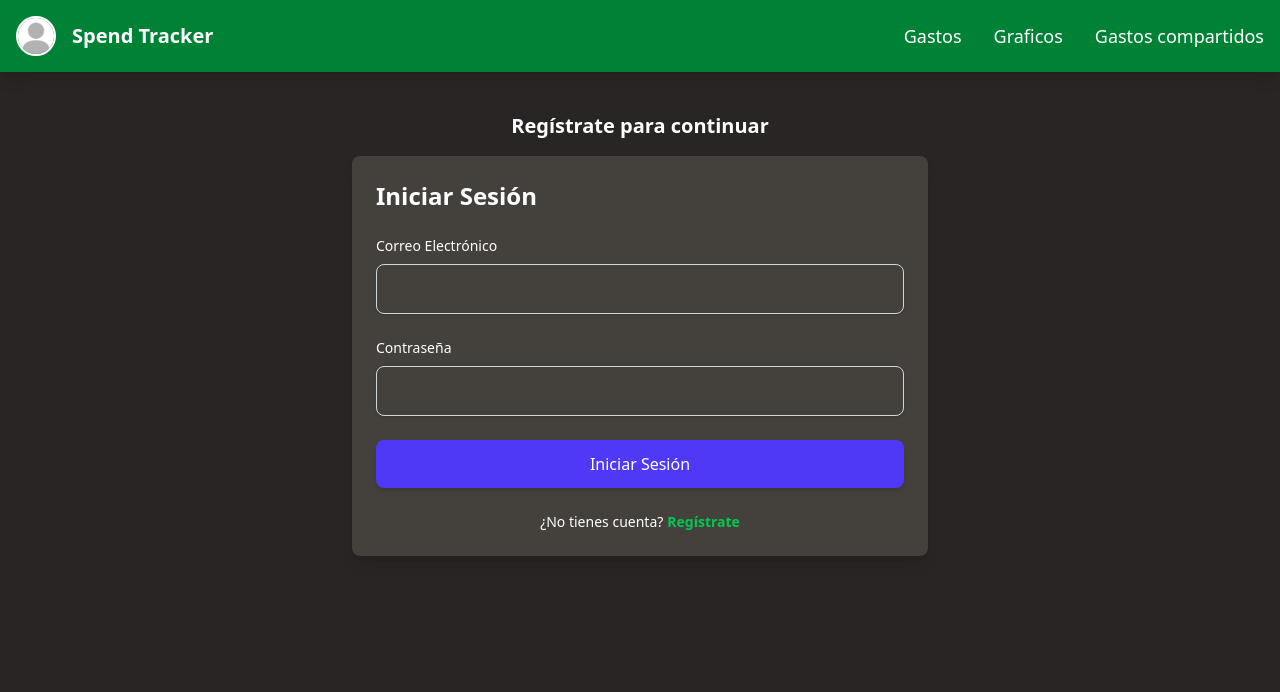
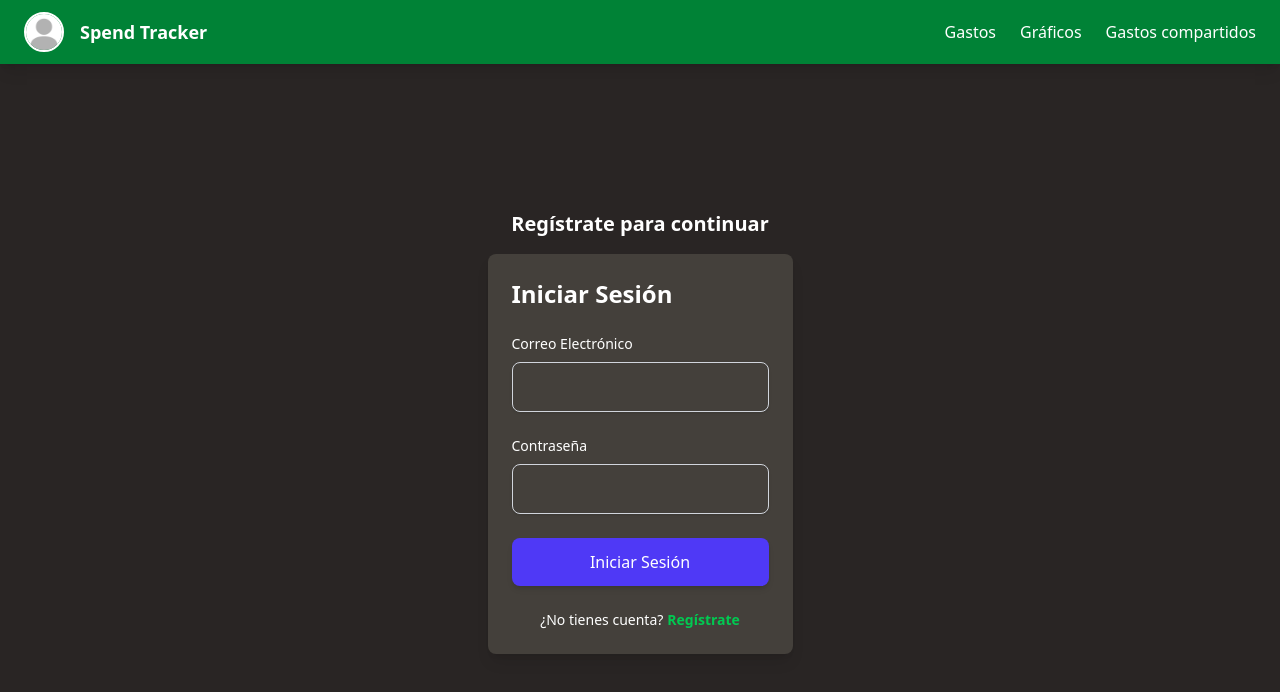
Before and after one commit to Lau-szutner/Parcial-aplicaciones-hibridas, a React (Vite) app in the folder Client/: page /GastosCompartidos in a window 1280 px wide. Shown: the top 692 px of the page. Built offline with nearby package versions, Linux system fonts and the light colour scheme.

Commit message:
ajusto estilos

```diff
--- a/Client/index.html
+++ b/Client/index.html
@@ -5,6 +5,7 @@
   <meta charset="UTF-8" />
   <link rel="icon" type="image/svg+xml" href="/spend.svg" />
   <meta name="viewport" content="width=device-width, initial-scale=1.0" />
+  <link href="/src/index.css" rel="stylesheet">
   <title>Spend Tracker</title>
 </head>
 
--- a/Client/src/App.css
+++ b/Client/src/App.css
@@ -1,7 +1,8 @@
-html,
-body,
+/* html,
+body {
+  height: 100%;
+}
+
 #root {
   height: 100%;
-  margin: 0;
-  padding: 0;
-}
+} */
--- a/Client/src/App.jsx
+++ b/Client/src/App.jsx
@@ -16,62 +16,68 @@ function App() {
   const location = useLocation();
   const isErrorPage = location.pathname === '/404';
 
-  function handleLogout() {
+  const handleLogout = () => {
     Cookies.remove('token');
     Cookies.remove('email');
     setToken(null);
     setEmail(null);
-  }
+  };
 
   useEffect(() => {
-    if (typeof window !== 'undefined') {
     const savedToken = Cookies.get('token');
     const savedEmail = Cookies.get('email');
     setToken(savedToken || null);
     setEmail(savedEmail || null);
-    }
   }, []);
 
   return (
-    <div className="flex flex-col bg-stone-800 h-full text-white">
+    <div className="min-h-screen flex flex-col bg-stone-800 text-white">
+      {/* Navbar */}
       <Navbar userEmail={email} />
 
+      {/* Contenido principal */}
+      <main className="flex-grow flex">
         {!token ? (
-        <section className="mt-10">
-          <h2 className="text-xl font-semibold mb-4 text-center text-white">
+          <section className="flex flex-col items-center justify-center flex-grow p-6">
+            <h2 className="text-xl font-semibold mb-4">
               Regístrate para continuar
             </h2>
             <RegisterForm setEmail={setEmail} setToken={setToken} />
           </section>
         ) : (
           <>
-          <div className="grid grid-cols-[0.25fr_1fr] h-full">
+            {/* Sidebar */}
             {!isErrorPage && (
-              <aside className="text-white bg-stone-900 p-20 h-full">
-                <h1 className="text-3xl font-bold text-center">
-                  Bienvenido a Spend Tacker
-                </h1>
-                <p className="mt-4 text-center">
+              <aside className="w-64 bg-stone-900 flex flex-col items-center justify-start  py-8 px-4">
+                <div className="text-center">
+                  <h1 className="text-2xl font-bold mb-2">Spend Tracker</h1>
+                  <p>
                     Bienvenido/a, <span className="font-bold">{email}</span>
                   </p>
+                </div>
+
                 <button
-                  className="bg-red-500 text-white px-4 py-2 mt-4 rounded mx-auto block"
+                  className="bg-red-500 hover:bg-red-600 text-white px-4 py-2 rounded transition"
                   onClick={handleLogout}
                 >
                   Logout
                 </button>
               </aside>
             )}
+
+            {/* Contenido dinámico */}
+            <section className="flex-grow overflow-auto p-6">
               <Routes>
                 <Route path="/" element={<Home email={email} />} />
                 <Route path="/graficos" element={<Graficos />} />
                 <Route path="/GastosCompartidos" element={<SharedSpends />} />
+                <Route path="/back" element={<BackOffice />} />
                 <Route path="*" element={<NotFound />} />
-              <Route path="/back" element={<BackOffice />} />
               </Routes>
-          </div>
+            </section>
           </>
         )}
+      </main>
     </div>
   );
 }
--- a/Client/src/components/Navbar.jsx
+++ b/Client/src/components/Navbar.jsx
@@ -1,72 +1,55 @@
 import perfil from '../assets/perfil.jpg';
 
 const Navbar = ({ userEmail }) => {
-  // // Método para manejar el logout
-  // const handleLogOut = async () => {
-  //   try {
-  //     // Realiza la solicitud al backend
-  //     const response = await axios.post(
-  //       'http://localhost:3000/auth/logout', // URL del endpoint
-  //       {}, // Cuerpo vacío
-  //       { withCredentials: true } // Incluye las cookies
-  //     );
-
-  //     // Si es exitoso, redirigir o realizar alguna acción
-  //     console.log(response.data.message);
-  //     // Por ejemplo, redirigir al usuario:
-  //     // window.location.href = '/login';
-  //   } catch (error) {
-  //     console.error(
-  //       'Error al cerrar sesión:',
-  //       error.response?.data || error.message
-  //     );
-  //   }
-  // };
-
   return (
-    <nav className="w-full bg-green-700 p-4 flex items-center justify-between sticky top-0 z-50 shadow-lg">
-      <div className="flex items-center space-x-4 ">
-        {/* Logo */}
+    <header className="w-full bg-green-700 shadow-lg z-50">
+      <nav className="max-w-7xl mx-auto flex items-center justify-between px-6 py-3">
+        {/* Logo y título */}
+        <div className="flex items-center gap-4">
           <img
             src={perfil}
-          alt="Logo"
+            alt="Logo del usuario"
             className="w-10 h-10 rounded-full border-2 border-white"
           />
-        <div className="grid text-xl">
-          <span className="text-white  font-semibold">Spend Tracker</span>
-          <span className="text-white  font-light">{userEmail}</span>
+          <div className="flex flex-col leading-tight">
+            <span className="text-white font-semibold text-lg">
+              Spend Tracker
+            </span>
+            <span className="text-white font-light text-sm truncate max-w-[200px]">
+              {userEmail}
+            </span>
           </div>
         </div>
 
         {/* Navegación */}
-      <ul className="flex items-center space-x-8">
+        <ul className="flex items-center gap-6">
           <li>
             <a
               href="/"
-            className="text-white text-lg font-medium hover:text-blue-300 transition-colors duration-200"
+              className="text-white font-medium hover:text-blue-300 transition-colors duration-200"
             >
               Gastos
             </a>
           </li>
-
           <li>
             <a
-            href="graficos"
-            className="text-white text-lg font-medium hover:text-blue-300 transition-colors duration-200"
+              href="/graficos"
+              className="text-white font-medium hover:text-blue-300 transition-colors duration-200"
             >
-            Graficos
+              Gráficos
             </a>
           </li>
           <li>
             <a
-            href="GastosCompartidos"
-            className="text-white text-lg font-medium hover:text-blue-300 transition-colors duration-200"
+              href="/GastosCompartidos"
+              className="text-white font-medium hover:text-blue-300 transition-colors duration-200"
             >
               Gastos compartidos
             </a>
           </li>
         </ul>
       </nav>
+    </header>
   );
 };
 
--- a/Client/src/index.css
+++ b/Client/src/index.css
@@ -1 +1,10 @@
 @import 'tailwindcss';
+
+html,
+body {
+  height: 100%;
+}
+
+#root {
+  height: 100%;
+}
```
Lines whose indentation alone changed are shown as unchanged.
